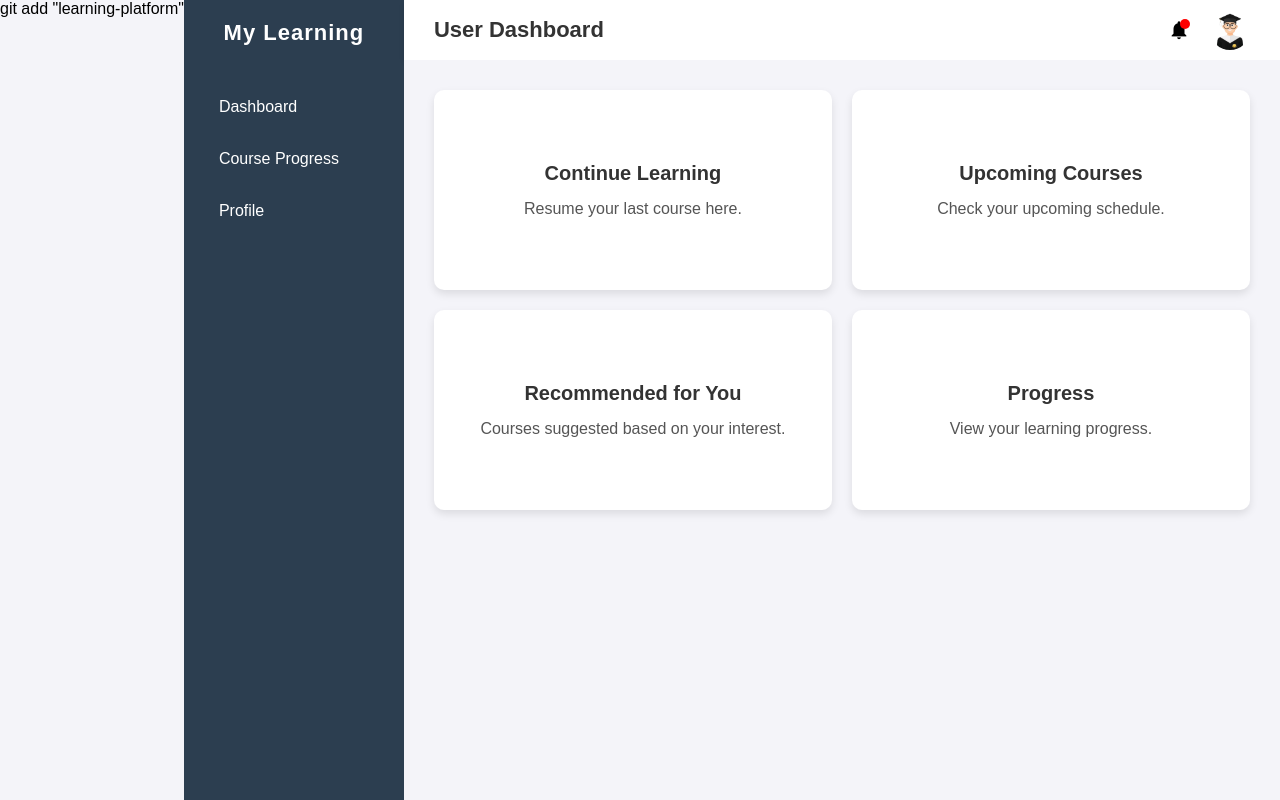
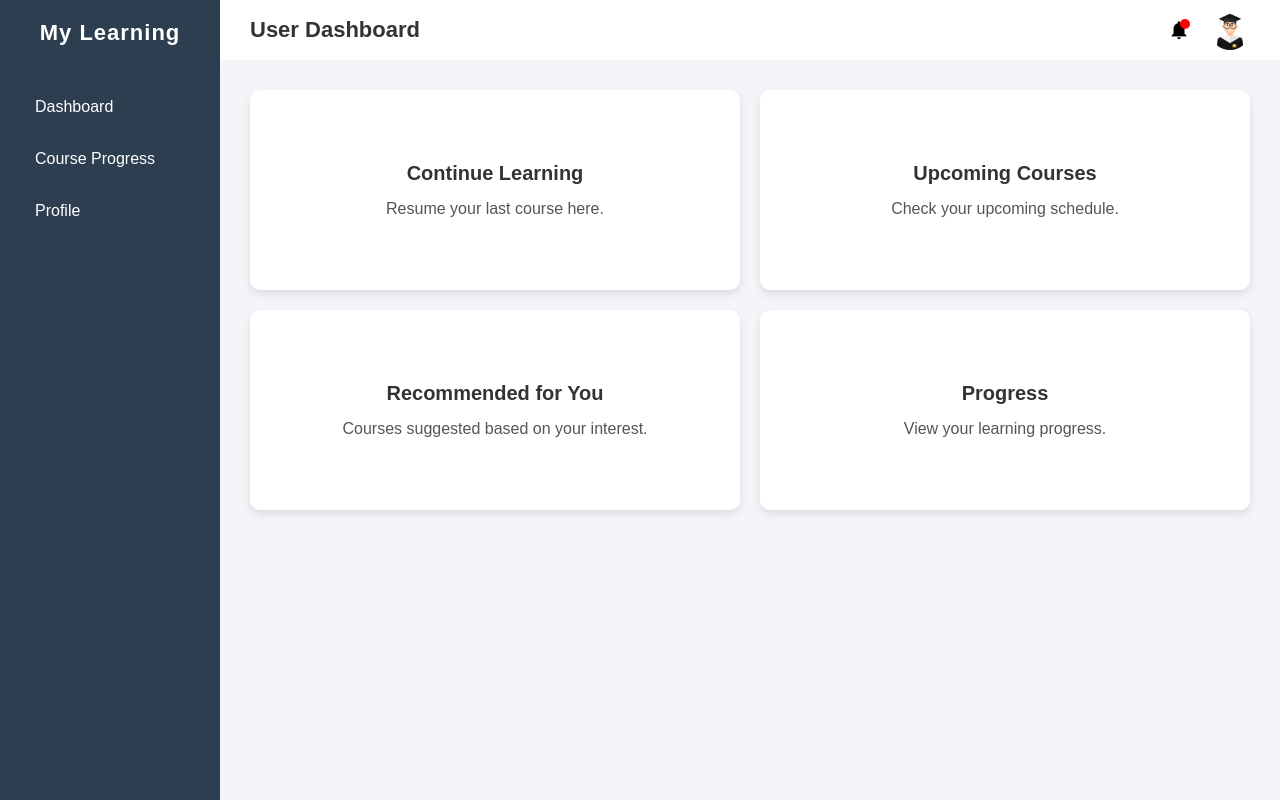
Before and after one commit to avanishrajput12/learning-platform, a PHP site: page /userdash.php in a window 1280 px wide. Run offline with PHP 8.4, Linux system fonts and the light colour scheme.

Commit message:
30-09-2025

```diff
--- a/userdash.php
+++ b/userdash.php
@@ -1,4 +1,4 @@
-git add "learning-platform"<!DOCTYPE html>
+<!DOCTYPE html>
 <html lang="en">
 <head>
 <meta charset="UTF-8">
```
